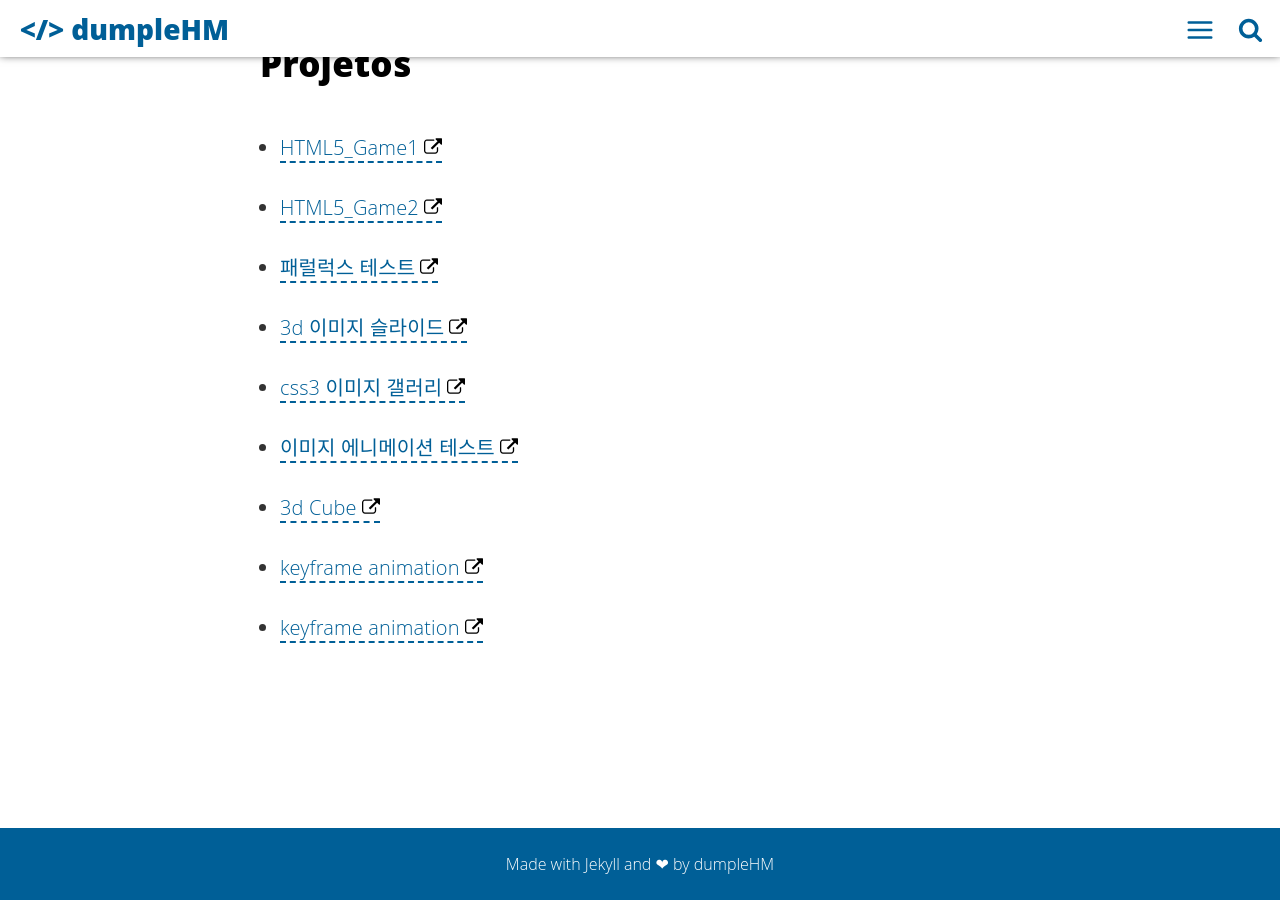
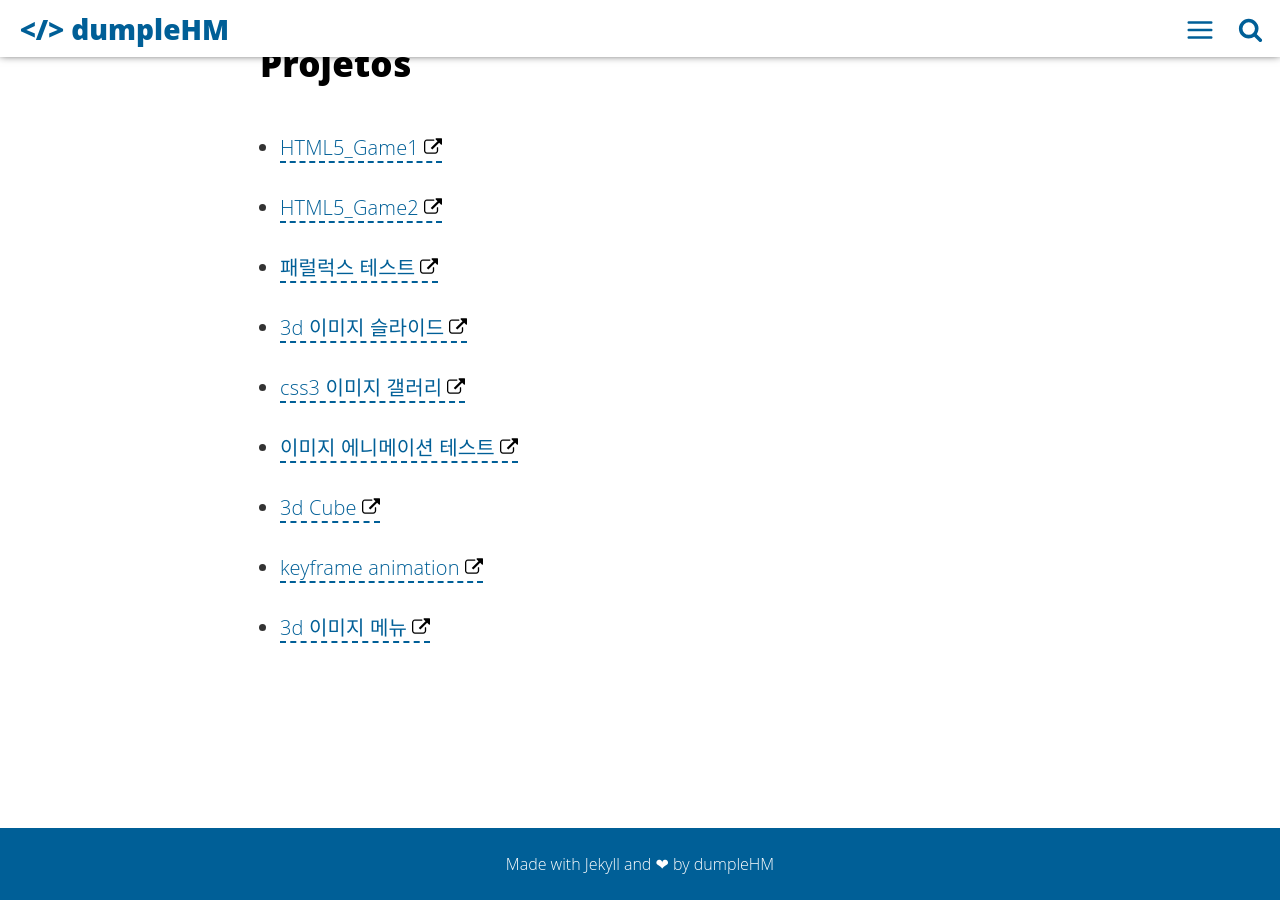
Before and after one commit to dumplehomin/dumplehomin.github.io, a Jekyll site: the page built from about.html, in a window 1280 px wide and 900 px high, scrolled down 1480 px. Built offline with Jekyll 4.4.1, drawn with Linux system fonts in a browser that asks for light colours.

Commit message:
no message

```diff
--- a/about.html
+++ b/about.html
@@ -38,5 +38,5 @@ description: "dumpeHM-Leehomin"
 	<li><a href="https://dumplehomin.github.io/clex_project/css3_test/img_animation.html">이미지 에니메이션 테스트</a></li>
 	<li><a href="https://dumplehomin.github.io/clex_project/css3_test/testcube.html">3d Cube</a></li>
 	<li><a href="https://dumplehomin.github.io/clex_project/css3_test2/keyframe_animation">keyframe animation</a></li>
-	<li><a href="https://dumplehomin.github.io/clex_project/css3_test2/keyframe_animation">keyframe animation</a></li>
+	<li><a href="https://dumplehomin.github.io/clex_project/css3_test3/menu_3d_test.html">3d 이미지 메뉴</a></li>
 </ul>
```
Also changed, not shown: 2 other files.
